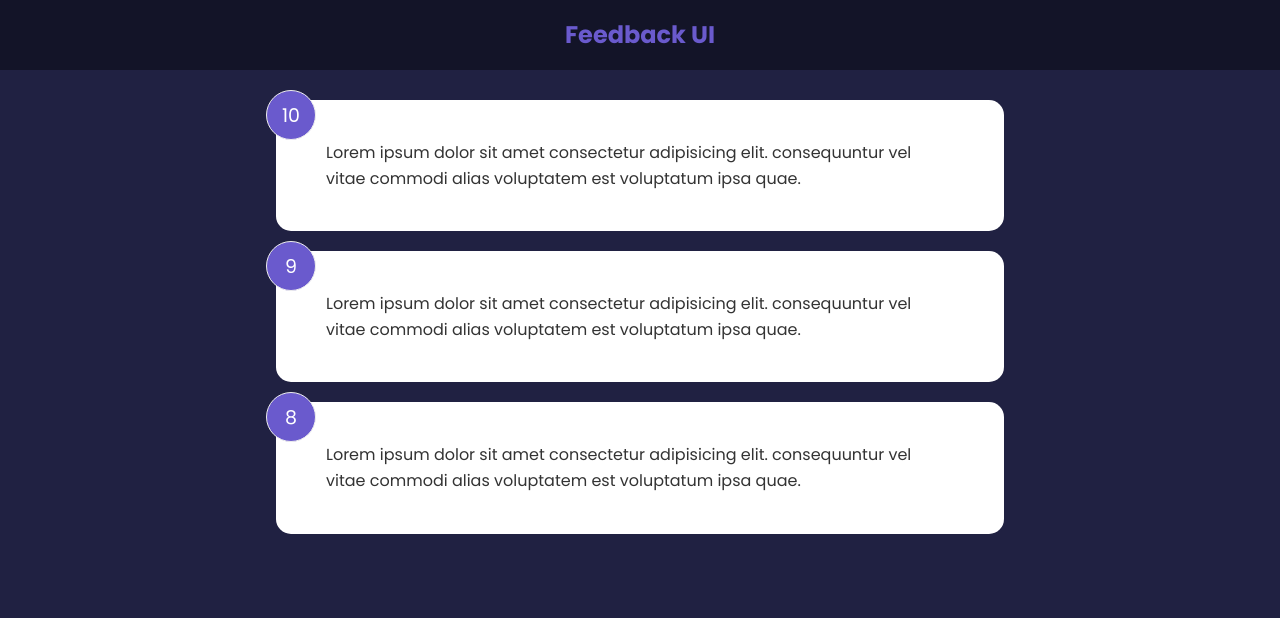
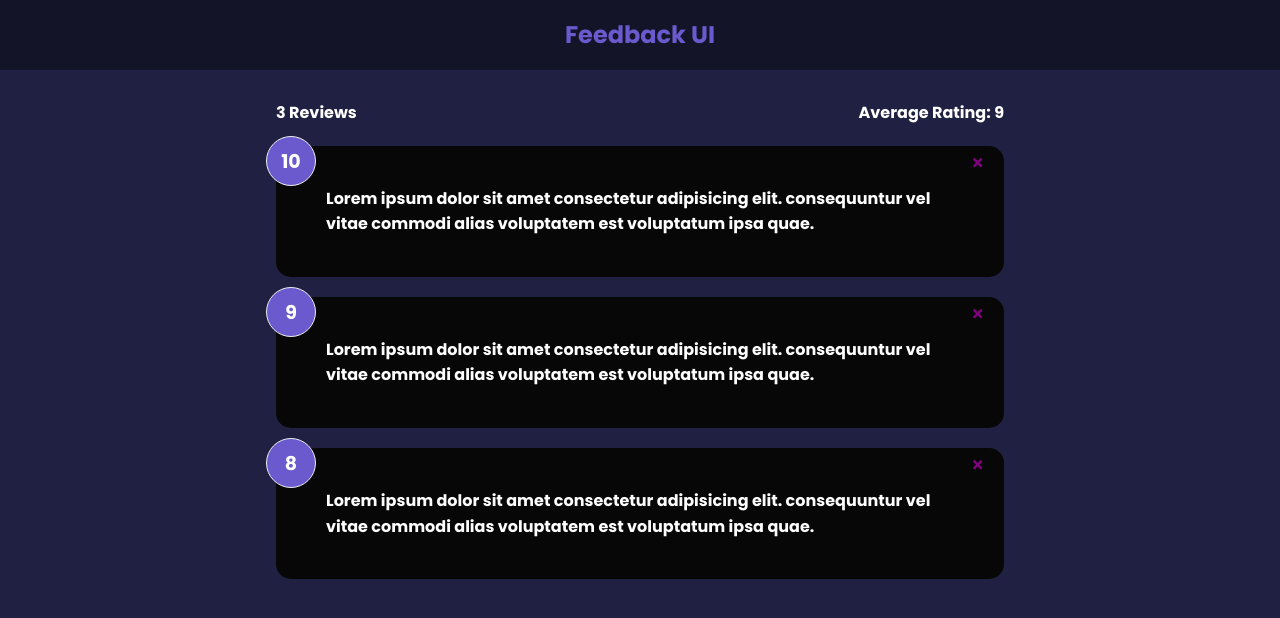
Before and after one commit to msalerno93/RatingFeedbackUI, a React (Create React App) app: page / in a window 1280 px wide. Shown: the top 618 px of the page. Built offline with nearby package versions, Linux system fonts and the light colour scheme.

Commit message:
added average rating and amount of reviews

```diff
--- a/package.json
+++ b/package.json
@@ -8,6 +8,7 @@
     "@testing-library/user-event": "^13.5.0",
     "react": "^17.0.2",
     "react-dom": "^17.0.2",
+    "react-icons": "^4.3.1",
     "react-scripts": "5.0.0",
     "web-vitals": "^2.1.4"
   },
--- a/src/App.js
+++ b/src/App.js
@@ -2,17 +2,26 @@
 import Header from "./components/Header"
 import FeedbackList from './components/FeedbackList'
 import FeedbackData from './data/FeedbackData'
+import FeedbackStats from './components/FeedbackStats'
 
 
 function App() {
 
     const [feedback, setFeedback] = useState(FeedbackData)
 
+    const deleteFeedback = (id) => {
+        if(window.confirm('Are you sure you want to delete this?')) {
+            setFeedback(feedback.filter((item) => item.id !== id))
+        }
+    }
+
     return (
         <>
             <Header />
             <div className="container">
-                <FeedbackList feedback={feedback}/>
+                <FeedbackStats feedback={feedback}/>
+                <FeedbackList feedback={feedback}
+                handleDelete={deleteFeedback}/>
             </div>
         </>
     )
--- a/src/components/FeedbackItem.jsx
+++ b/src/components/FeedbackItem.jsx
@@ -1,12 +1,25 @@
-function FeedbackItem({item}) {
+import {FaTimes} from 'react-icons/fa'
+import PropTypes from 'prop-types'
+import Card from "./shared/Card"
+
+function FeedbackItem({item, handleDelete}) {
+
+
 
   return (
-    <div className="card">
+    <Card >
         <div className="num-display" style={{backgroundColor: "#6a5acd"}}>{item.rating}</div>
+        <button onClick={() => handleDelete(item.id)} className="close">
+            <FaTimes color='purple'/>
+        </button>
         <div className="text-display">{item.text}</div>
-    </div>
+    </Card>
   )
 
 }
 
+FeedbackItem.propTypes = {
+    item: PropTypes.object.isRequired,
+  }
+
 export default FeedbackItem
--- a/src/components/FeedbackList.jsx
+++ b/src/components/FeedbackList.jsx
@@ -1,6 +1,6 @@
 import FeedbackItem from "./FeedbackItem"
 
-function FeedbackList({ feedback }) {
+function FeedbackList({ feedback, handleDelete }) {
 
     if(!feedback || feedback.length === 0) {
         return <p>No Feedback Yet!</p>
@@ -9,7 +9,9 @@
   return (
     <div className="feedback-list">
         {feedback.map((item) => (
-            <FeedbackItem key={item.id} item={item} />
+            <FeedbackItem key={item.id} item={item}
+            handleDelete={handleDelete}
+            />
         ))}
     </div>
   )
--- /dev/null
+++ b/src/components/FeedbackStats.jsx
@@ -0,0 +1,26 @@
+import PropTypes from 'prop-types'
+
+function FeedbackStats({feedback}) {
+    //Calculate Ratings Average//
+
+    let average = feedback.reduce((acc, cur) => {
+        return acc + cur.rating
+    }, 0) / feedback.length
+
+    average = average.toFixed(1).replace(/[.,]0$/, '')
+
+
+  return (
+    <div className="feedback-stats">
+        <h4>{feedback.length} Reviews</h4>
+        <h4>Average Rating: {isNaN(average) ? 0 : average}</h4>
+    </div>
+  )
+}
+
+
+FeedbackStats.propTypes = {
+    feedback: PropTypes.array.isRequired
+}
+
+export default FeedbackStats
--- /dev/null
+++ b/src/components/shared/Card.jsx
@@ -0,0 +1,22 @@
+import PropTypes from 'prop-types'
+
+
+function Card({children}) {
+  return (
+    <div className="card">
+        {children}
+    </div>
+  )
+}
+
+
+Card.defaultProps = {
+    reverse: false,
+  }
+
+  Card.propTypes = {
+    children: PropTypes.node.isRequired,
+    reverse: PropTypes.bool,
+  }
+
+export default Card
--- a/src/index.css
+++ b/src/index.css
@@ -33,12 +33,13 @@
 }
 
 .card {
-  background-color: #fff;
-  color: #333;
+  background-color: rgb(7, 7, 7);
+  color: rgb(253, 253, 253);
   border-radius: 15px;
   padding: 40px 50px;
   margin: 20px 0;
   position: relative;
+  font-weight: bold;
 }
 
 .card.reverse {
```
Also changed, not shown: 1 other file (tests, documents, lock files or other folders).
